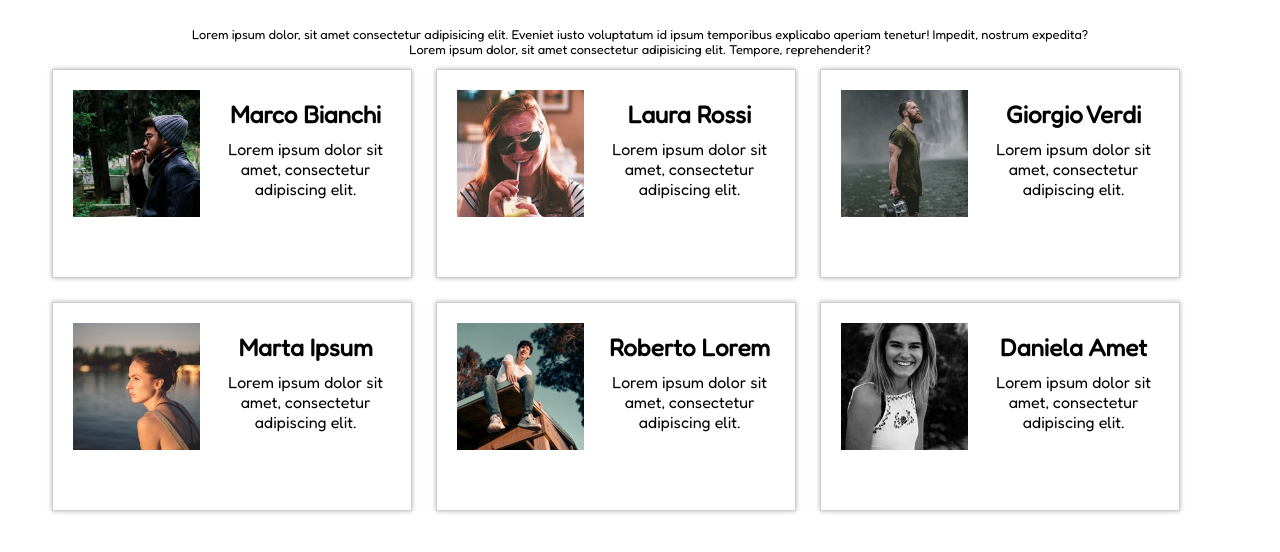
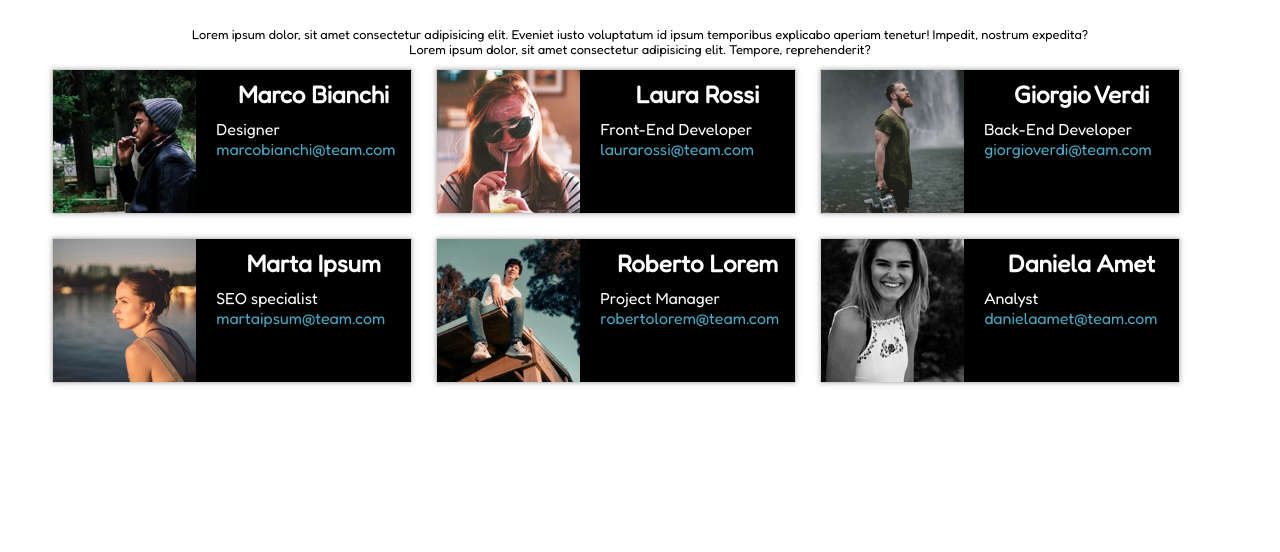
Before and after one commit to giovannimegliola/html-css-float-cards, a plain HTML site: page index.html in a window 1280 px wide. Shown: the part 72-624 px from the top of the page. Drawn offline with Linux system fonts and the light colour scheme.

Commit message:
changed cards font and bg

```diff
--- a/css/style.css
+++ b/css/style.css
@@ -1,37 +1,35 @@
 * {
-    margin:0;
+    margin: 0;
     padding: 0;
     box-sizing: border-box;
 }
 
-.clearfix::after{
+
+.clearfix::after {
     content: "";
     display: table;
     clear: both;
 }
 
-/*.debug{
-    border: 1px solid black;
-    padding: 10px;
-}*/
 
-body{
-    font-family:Fredoka;
+
+body {
+    font-family: Fredoka;
 }
 
-h1{
+h1 {
     color: #E5316F;
     text-align: center;
     margin-top: 30px;
     margin-bottom: 30px;
 }
 
-.container{
+.container {
     max-width: 1200px;
     margin: 0 auto;
 }
 
-.paragraph{
+.paragraph {
     font-size: 0.8em;
     text-align: center;
 }
@@ -44,16 +42,15 @@ h1{
     border: 1px solid #ccc;
     box-shadow: 0 0 5px rgba(0, 0, 0, 0.3);
     text-align: center;
-    padding: 20px;
+    padding: 0px;
+    background-color: black;
 }
 
-.team-card img {
-    max-width: 100%;
-    height: auto;
-}
+
 
 .team-card h2 {
-    margin: 10px 0;
+    margin: 10px auto;
+    color: white;
 }
 
 .team-card img {
@@ -65,6 +62,11 @@ h1{
 
 .team-card-text {
     float: left;
-    width: 60%;
-    padding: 20px;
+    width: 50%;
+    text-align: left;
+    color: white;
 }
+
+.email{
+    color:#47A9C5;
+}
--- a/index.html
+++ b/index.html
@@ -25,38 +25,38 @@
             <div class="team-card">
                 <img src="img/male1.png" alt="Membro del team 1">
                 <h2>Marco Bianchi</h2>
-                <div class="team-card-text"></div>
-                <p>Lorem ipsum dolor sit amet, consectetur adipiscing elit.</p>
+                <div class="team-card-text">Designer</div>
+                <div class="team-card-text email">marcobianchi@team.com</div>
             </div>
             <div class="team-card">
                 <img src="img/female1.png" alt="Membro del team 2">
                 <h2>Laura Rossi</h2>
-                <div class="team-card-text"></div>
-                <p>Lorem ipsum dolor sit amet, consectetur adipiscing elit.</p>
+                <div class="team-card-text">Front-End Developer</div>
+                <div class="team-card-text email">laurarossi@team.com</div>
             </div>
             <div class="team-card">
                 <img src="img/male2.png" alt="Membro del team 3">
                 <h2>Giorgio Verdi</h2>
-                <div class="team-card-text"></div>
-                <p>Lorem ipsum dolor sit amet, consectetur adipiscing elit.</p>
+                <div class="team-card-text">Back-End Developer</div>
+                <div class="team-card-text email">giorgioverdi@team.com</div>
             </div>
             <div class="team-card">
                 <img src="img/female2.png" alt="Membro del team 4">
                 <h2>Marta Ipsum</h2>
-                <div class="team-card-text"></div>
-                <p>Lorem ipsum dolor sit amet, consectetur adipiscing elit.</p>
+                <div class="team-card-text">SEO specialist</div>
+                <div class="team-card-text email">martaipsum@team.com</div>
             </div>
             <div class="team-card">
                 <img src="img/male3.png" alt="Membro del team 5">
                 <h2>Roberto Lorem</h2>
-                <div class="team-card-text"></div>
-                <p>Lorem ipsum dolor sit amet, consectetur adipiscing elit.</p>
+                <div class="team-card-text">Project Manager</div>
+                <div class="team-card-text email">robertolorem@team.com</div>
             </div>
             <div class="team-card">
                 <img src="img/female3.png" alt="Membro del team 6">
                 <h2>Daniela Amet</h2>
-                <div class="team-card-text"></div>
-                <p>Lorem ipsum dolor sit amet, consectetur adipiscing elit.</p>
+                <div class="team-card-text">Analyst</div>
+                <div class="team-card-text email">danielaamet@team.com</div>
             </div>
 
     </div>
```
